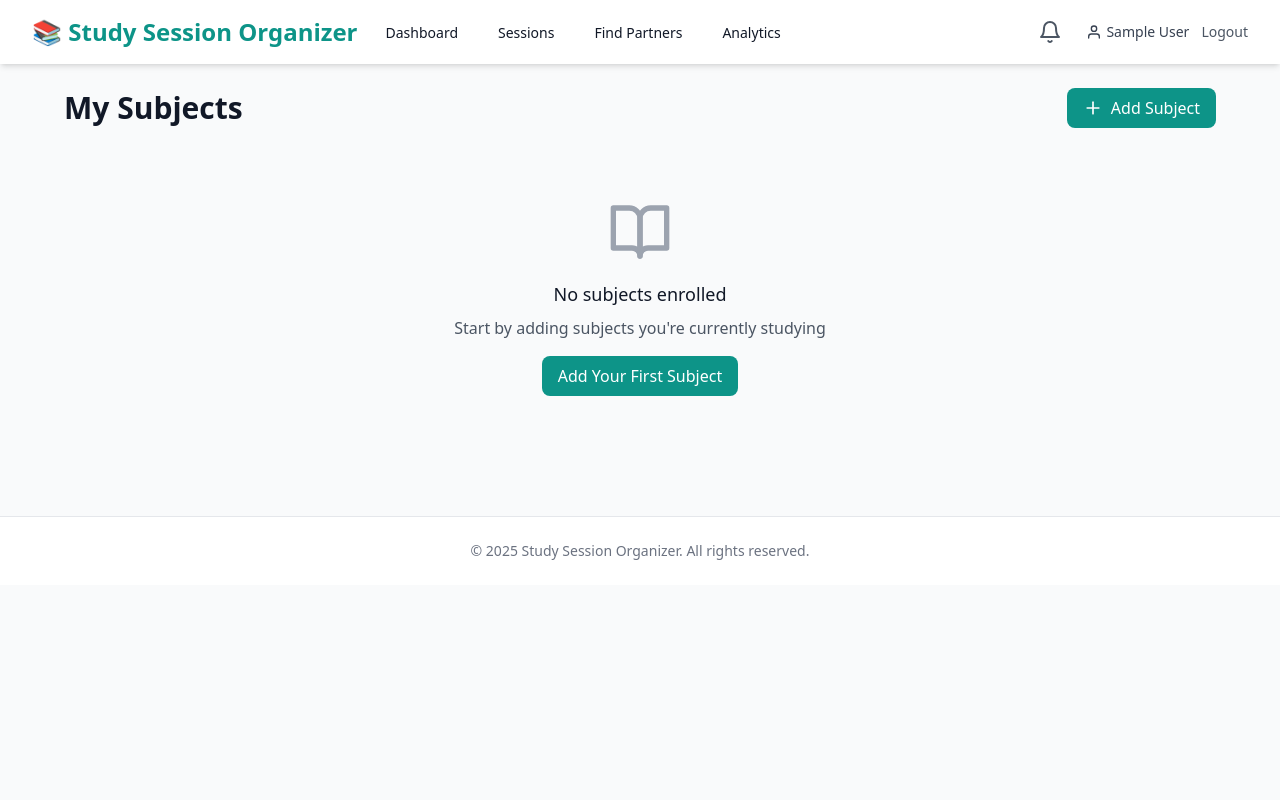
After one commit to SpaceCypher/Study-Session-Organizer, a Flask app: page /profile/subjects in a window 1280 px wide. The commit adds this page. Run offline with Flask 3, Linux system fonts and the light colour scheme; the visitor is signed in with stand-in values (Sample User, id 1); data that the repository does not hold is empty; some libraries are stand-ins or nearby versions.

Commit message:
feat: Complete Subject Management and Analytics Dashboard
- Subject Management System with full CRUD operations
- Analytics Dashboard with real-time statistics
- Fixed SUBJECT table column references
- Fixed analytics API endpoint routing
- Recreated GenerateSessionAnalytics procedure
- All core features now complete and functional

```diff
--- a/app.py
+++ b/app.py
@@ -39,6 +39,7 @@ from routes.partners import partners_bp
 from routes.notifications import notifications_bp
 from routes.analytics import analytics_bp
 from routes.profile import profile_bp
+from routes.subjects import subjects_bp
 
 app.register_blueprint(auth_bp)
 app.register_blueprint(dashboard_bp)
@@ -47,6 +48,7 @@ app.register_blueprint(partners_bp)
 app.register_blueprint(notifications_bp)
 app.register_blueprint(analytics_bp)
 app.register_blueprint(profile_bp)
+app.register_blueprint(subjects_bp)
 
 
 @app.route('/')
--- a/database/schema_reference.py
+++ b/database/schema_reference.py
@@ -34,7 +34,7 @@ COLUMNS = {
 
     'SESSION_PARTICIPANT': ['participant_id', 'session_id', 'student_id', 'role', 'joined_date'],
 
-    'SUBJECT': ['subject_id', 'subject_name', 'subject_code', 'credits', 'difficulty_level'],
+    'SUBJECT': ['subject_id', 'subject_name', 'subject_code', 'department', 'credit_hours', 'difficulty_level', 'description'],
 
     'LOCATION': ['location_id', 'building', 'room_number', 'capacity', 'accessibility', 'available_hours'],
 
--- /dev/null
+++ b/routes/subjects.py
@@ -0,0 +1,190 @@
+"""Subject management routes"""
+from flask import Blueprint, render_template, jsonify, session, request
+from database.db_manager import DatabaseManager
+from config import Config
+from utils.auth_helpers import login_required
+
+subjects_bp = Blueprint('subjects', __name__)
+
+
+@subjects_bp.route('/profile/subjects')
+@login_required
+def manage_subjects():
+    """Display subject management page"""
+    return render_template('profile/subjects.html')
+
+
+@subjects_bp.route('/api/profile/subjects')
+@login_required
+def get_user_subjects():
+    """Get all subjects for current user"""
+    user_id = session.get('user_id')
+
+    with DatabaseManager(Config.DB_CONFIG) as db:
+        query = """
+            SELECT
+                ss.subject_id,
+                s.subject_name,
+                s.subject_code,
+                s.credit_hours,
+                ss.proficiency_level,
+                ss.can_teach,
+                ss.needs_help,
+                ss.current_grade,
+                ss.enrolled_date
+            FROM STUDENT_SUBJECT ss
+            JOIN SUBJECT s ON ss.subject_id = s.subject_id
+            WHERE ss.student_id = %s
+            ORDER BY s.subject_name
+        """
+        subjects = db.execute_query(query, (user_id,))
+
+        return jsonify({'success': True, 'data': subjects or []})
+
+
+@subjects_bp.route('/api/subjects/available')
+@login_required
+def get_available_subjects():
+    """Get subjects not yet enrolled by user"""
+    user_id = session.get('user_id')
+
+    with DatabaseManager(Config.DB_CONFIG) as db:
+        query = """
+            SELECT
+                s.subject_id,
+                s.subject_name,
+                s.subject_code,
+                s.credit_hours,
+                s.difficulty_level
+            FROM SUBJECT s
+            WHERE s.subject_id NOT IN (
+                SELECT subject_id
+                FROM STUDENT_SUBJECT
+                WHERE student_id = %s
+            )
+            ORDER BY s.subject_name
+        """
+        subjects = db.execute_query(query, (user_id,))
+
+        return jsonify({'success': True, 'data': subjects or []})
+
+
+@subjects_bp.route('/api/profile/subjects', methods=['POST'])
+@login_required
+def add_subject():
+    """Add a subject for the user"""
+    user_id = session.get('user_id')
+    data = request.get_json()
+
+    subject_id = data.get('subject_id')
+    proficiency_level = data.get('proficiency_level', 'Beginner')
+    can_teach = data.get('can_teach', False)
+    needs_help = data.get('needs_help', True)
+    current_grade = data.get('current_grade')
+
+    # Validation
+    if not subject_id:
+        return jsonify({'success': False, 'message': 'Subject is required'}), 400
+
+    if proficiency_level not in ['Beginner', 'Intermediate', 'Advanced', 'Expert']:
+        return jsonify({'success': False, 'message': 'Invalid proficiency level'}), 400
+
+    with DatabaseManager(Config.DB_CONFIG) as db:
+        try:
+            # Check if already enrolled
+            check_query = "SELECT 1 FROM STUDENT_SUBJECT WHERE student_id = %s AND subject_id = %s"
+            existing = db.execute_query(check_query, (user_id, subject_id))
+
+            if existing:
+                return jsonify({'success': False, 'message': 'Already enrolled in this subject'}), 400
+
+            # Insert new subject
+            insert_query = """
+                INSERT INTO STUDENT_SUBJECT
+                (student_id, subject_id, proficiency_level, can_teach, needs_help, current_grade, enrolled_date)
+                VALUES (%s, %s, %s, %s, %s, %s, CURDATE())
+            """
+            db.execute_update(insert_query, (user_id, subject_id, proficiency_level, can_teach, needs_help, current_grade))
+
+            return jsonify({'success': True, 'message': 'Subject added successfully'})
+
+        except Exception as e:
+            return jsonify({'success': False, 'message': str(e)}), 500
+
+
+@subjects_bp.route('/api/profile/subjects/<int:subject_id>', methods=['PUT'])
+@login_required
+def update_subject(subject_id):
+    """Update subject proficiency and preferences"""
+    user_id = session.get('user_id')
+    data = request.get_json()
+
+    proficiency_level = data.get('proficiency_level')
+    can_teach = data.get('can_teach')
+    needs_help = data.get('needs_help')
+    current_grade = data.get('current_grade')
+
+    # Validation
+    if proficiency_level and proficiency_level not in ['Beginner', 'Intermediate', 'Advanced', 'Expert']:
+        return jsonify({'success': False, 'message': 'Invalid proficiency level'}), 400
+
+    with DatabaseManager(Config.DB_CONFIG) as db:
+        try:
+            # Build update query dynamically
+            updates = []
+            params = []
+
+            if proficiency_level is not None:
+                updates.append("proficiency_level = %s")
+                params.append(proficiency_level)
+
+            if can_teach is not None:
+                updates.append("can_teach = %s")
+                params.append(can_teach)
+
+            if needs_help is not None:
+                updates.append("needs_help = %s")
+                params.append(needs_help)
+
+            if current_grade is not None:
+                updates.append("current_grade = %s")
+                params.append(current_grade)
+
+            if not updates:
+                return jsonify({'success': False, 'message': 'No updates provided'}), 400
+
+            # Add WHERE conditions to params
+            params.extend([user_id, subject_id])
+
+            update_query = f"""
+                UPDATE STUDENT_SUBJECT
+                SET {', '.join(updates)}
+                WHERE student_id = %s AND subject_id = %s
+            """
+
+            db.execute_update(update_query, tuple(params))
+
+            return jsonify({'success': True, 'message': 'Subject updated successfully'})
+
+        except Exception as e:
+            return jsonify({'success': False, 'message': str(e)}), 500
+
+
+@subjects_bp.route('/api/profile/subjects/<int:subject_id>', methods=['DELETE'])
+@login_required
+def remove_subject(subject_id):
+    """Remove a subject from user's enrollment"""
+    user_id = session.get('user_id')
+
+    with DatabaseManager(Config.DB_CONFIG) as db:
+        try:
+            delete_query = """
+                DELETE FROM STUDENT_SUBJECT
+                WHERE student_id = %s AND subject_id = %s
+            """
+            db.execute_update(delete_query, (user_id, subject_id))
+
+            return jsonify({'success': True, 'message': 'Subject removed successfully'})
+
+        except Exception as e:
+            return jsonify({'success': False, 'message': str(e)}), 500
--- /dev/null
+++ b/templates/profile/subjects.html
@@ -0,0 +1,347 @@
+{% extends "base.html" %}
+
+{% block title %}Manage Subjects - Study Session Organizer{% endblock %}
+
+{% block content %}
+<div class="max-w-6xl mx-auto">
+    <div class="flex items-center justify-between mb-6">
+        <h1 class="text-3xl font-bold text-gray-900">My Subjects</h1>
+        <button onclick="showAddSubjectModal()" class="bg-teal-600 text-white px-4 py-2 rounded-lg hover:bg-teal-700 transition duration-200 flex items-center gap-2">
+            <i data-feather="plus" class="w-5 h-5"></i>
+            Add Subject
+        </button>
+    </div>
+
+    <!-- Enrolled Subjects -->
+    <div id="subjects-container" class="grid grid-cols-1 md:grid-cols-2 lg:grid-cols-3 gap-6">
+        <!-- Loading state -->
+        <div class="col-span-full text-center py-12 text-gray-500">
+            <div class="animate-pulse">Loading subjects...</div>
+        </div>
+    </div>
+
+    <!-- Empty state -->
+    <div id="empty-state" class="hidden col-span-full text-center py-12">
+        <i data-feather="book-open" class="mx-auto text-gray-400 mb-4" style="width: 64px; height: 64px;"></i>
+        <h3 class="text-lg font-medium text-gray-900 mb-2">No subjects enrolled</h3>
+        <p class="text-gray-600 mb-4">Start by adding subjects you're currently studying</p>
+        <button onclick="showAddSubjectModal()" class="bg-teal-600 text-white px-4 py-2 rounded-lg hover:bg-teal-700 transition duration-200">
+            Add Your First Subject
+        </button>
+    </div>
+</div>
+
+<!-- Add Subject Modal -->
+<div id="add-subject-modal" class="hidden fixed inset-0 bg-black bg-opacity-50 flex items-center justify-center z-50">
+    <div class="bg-white rounded-lg shadow-xl max-w-md w-full mx-4">
+        <div class="p-6">
+            <div class="flex items-center justify-between mb-4">
+                <h2 class="text-2xl font-bold text-gray-900">Add Subject</h2>
+                <button onclick="closeAddSubjectModal()" class="text-gray-400 hover:text-gray-600">
+                    <i data-feather="x" class="w-6 h-6"></i>
+                </button>
+            </div>
+
+            <form id="add-subject-form" class="space-y-4">
+                <div>
+                    <label class="block text-sm font-medium text-gray-700 mb-2">Subject *</label>
+                    <select id="new-subject-id" required class="w-full px-3 py-2 border border-gray-300 rounded-lg focus:ring-2 focus:ring-teal-500 focus:border-transparent">
+                        <option value="">Select a subject</option>
+                    </select>
+                </div>
+
+                <div>
+                    <label class="block text-sm font-medium text-gray-700 mb-2">Proficiency Level *</label>
+                    <select id="new-proficiency" required class="w-full px-3 py-2 border border-gray-300 rounded-lg focus:ring-2 focus:ring-teal-500 focus:border-transparent">
+                        <option value="Beginner">Beginner</option>
+                        <option value="Intermediate">Intermediate</option>
+                        <option value="Advanced">Advanced</option>
+                        <option value="Expert">Expert</option>
+                    </select>
+                </div>
+
+                <div>
+                    <label class="block text-sm font-medium text-gray-700 mb-2">Current Grade (Optional)</label>
+                    <input type="text" id="new-grade" placeholder="e.g., A, B+, 85%" class="w-full px-3 py-2 border border-gray-300 rounded-lg focus:ring-2 focus:ring-teal-500 focus:border-transparent">
+                </div>
+
+                <div class="space-y-2">
+                    <label class="flex items-center">
+                        <input type="checkbox" id="new-can-teach" class="w-4 h-4 text-teal-600 border-gray-300 rounded focus:ring-teal-500">
+                        <span class="ml-2 text-sm text-gray-700">I can teach this subject</span>
+                    </label>
+                    <label class="flex items-center">
+                        <input type="checkbox" id="new-needs-help" checked class="w-4 h-4 text-teal-600 border-gray-300 rounded focus:ring-teal-500">
+                        <span class="ml-2 text-sm text-gray-700">I need help with this subject</span>
+                    </label>
+                </div>
+
+                <div class="flex gap-3 pt-4">
+                    <button type="button" onclick="closeAddSubjectModal()" class="flex-1 px-4 py-2 border border-gray-300 rounded-lg text-gray-700 hover:bg-gray-50 transition duration-200">
+                        Cancel
+                    </button>
+                    <button type="submit" class="flex-1 bg-teal-600 text-white px-4 py-2 rounded-lg hover:bg-teal-700 transition duration-200">
+                        Add Subject
+                    </button>
+                </div>
+            </form>
+        </div>
+    </div>
+</div>
+
+<!-- Edit Subject Modal -->
+<div id="edit-subject-modal" class="hidden fixed inset-0 bg-black bg-opacity-50 flex items-center justify-center z-50">
+    <div class="bg-white rounded-lg shadow-xl max-w-md w-full mx-4">
+        <div class="p-6">
+            <div class="flex items-center justify-between mb-4">
+                <h2 class="text-2xl font-bold text-gray-900">Edit Subject</h2>
+                <button onclick="closeEditSubjectModal()" class="text-gray-400 hover:text-gray-600">
+                    <i data-feather="x" class="w-6 h-6"></i>
+                </button>
+            </div>
+
+            <form id="edit-subject-form" class="space-y-4">
+                <input type="hidden" id="edit-subject-id">
+
+                <div>
+                    <label class="block text-sm font-medium text-gray-700 mb-2">Subject Name</label>
+                    <input type="text" id="edit-subject-name" readonly class="w-full px-3 py-2 border border-gray-300 rounded-lg bg-gray-50">
+                </div>
+
+                <div>
+                    <label class="block text-sm font-medium text-gray-700 mb-2">Proficiency Level *</label>
+                    <select id="edit-proficiency" required class="w-full px-3 py-2 border border-gray-300 rounded-lg focus:ring-2 focus:ring-teal-500 focus:border-transparent">
+                        <option value="Beginner">Beginner</option>
+                        <option value="Intermediate">Intermediate</option>
+                        <option value="Advanced">Advanced</option>
+                        <option value="Expert">Expert</option>
+                    </select>
+                </div>
+
+                <div>
+                    <label class="block text-sm font-medium text-gray-700 mb-2">Current Grade (Optional)</label>
+                    <input type="text" id="edit-grade" placeholder="e.g., A, B+, 85%" class="w-full px-3 py-2 border border-gray-300 rounded-lg focus:ring-2 focus:ring-teal-500 focus:border-transparent">
+                </div>
+
+                <div class="space-y-2">
+                    <label class="flex items-center">
+                        <input type="checkbox" id="edit-can-teach" class="w-4 h-4 text-teal-600 border-gray-300 rounded focus:ring-teal-500">
+                        <span class="ml-2 text-sm text-gray-700">I can teach this subject</span>
+                    </label>
+                    <label class="flex items-center">
+                        <input type="checkbox" id="edit-needs-help" class="w-4 h-4 text-teal-600 border-gray-300 rounded focus:ring-teal-500">
+                        <span class="ml-2 text-sm text-gray-700">I need help with this subject</span>
+                    </label>
+                </div>
+
+                <div class="flex gap-3 pt-4">
+                    <button type="button" onclick="closeEditSubjectModal()" class="flex-1 px-4 py-2 border border-gray-300 rounded-lg text-gray-700 hover:bg-gray-50 transition duration-200">
+                        Cancel
+                    </button>
+                    <button type="submit" class="flex-1 bg-teal-600 text-white px-4 py-2 rounded-lg hover:bg-teal-700 transition duration-200">
+                        Save Changes
+                    </button>
+                </div>
+            </form>
+        </div>
+    </div>
+</div>
+
+<script>
+let currentSubjects = [];
+
+document.addEventListener('DOMContentLoaded', () => {
+    loadSubjects();
+    document.getElementById('add-subject-form').addEventListener('submit', handleAddSubject);
+    document.getElementById('edit-subject-form').addEventListener('submit', handleEditSubject);
+});
+
+async function loadSubjects() {
+    const container = document.getElementById('subjects-container');
+    const emptyState = document.getElementById('empty-state');
+
+    try {
+        const data = await apiCall('/profile/subjects');
+        currentSubjects = data.data;
+
+        if (currentSubjects.length === 0) {
+            container.innerHTML = '';
+            emptyState.classList.remove('hidden');
+            feather.replace();
+            return;
+        }
+
+        emptyState.classList.add('hidden');
+        container.innerHTML = currentSubjects.map(subject => `
+            <div class="bg-white rounded-lg shadow-sm border border-gray-200 p-6 hover:shadow-md transition duration-200">
+                <div class="flex items-start justify-between mb-4">
+                    <div class="flex-1">
+                        <h3 class="font-semibold text-lg text-gray-900">${subject.subject_name}</h3>
+                        <p class="text-sm text-gray-600">${subject.subject_code}</p>
+                    </div>
+                    <div class="flex gap-2">
+                        <button onclick="editSubject(${subject.subject_id})" class="text-gray-600 hover:text-teal-600 transition duration-200" title="Edit">
+                            <i data-feather="edit-2" class="w-5 h-5"></i>
+                        </button>
+                        <button onclick="deleteSubject(${subject.subject_id}, '${subject.subject_name}')" class="text-gray-600 hover:text-red-600 transition duration-200" title="Remove">
+                            <i data-feather="trash-2" class="w-5 h-5"></i>
+                        </button>
+                    </div>
+                </div>
+
+                <div class="space-y-3">
+                    <div class="flex items-center justify-between">
+                        <span class="text-sm text-gray-600">Proficiency:</span>
+                        <span class="px-3 py-1 text-xs font-medium rounded ${getProficiencyColor(subject.proficiency_level)}">
+                            ${subject.proficiency_level}
+                        </span>
+                    </div>
+
+                    ${subject.current_grade ? `
+                        <div class="flex items-center justify-between">
+                            <span class="text-sm text-gray-600">Grade:</span>
+                            <span class="text-sm font-medium text-gray-900">${subject.current_grade}</span>
+                        </div>
+                    ` : ''}
+
+                    <div class="flex flex-wrap gap-2 pt-2">
+                        ${subject.can_teach ? '<span class="px-2 py-1 text-xs font-medium rounded bg-purple-100 text-purple-800">Can Teach</span>' : ''}
+                        ${subject.needs_help ? '<span class="px-2 py-1 text-xs font-medium rounded bg-blue-100 text-blue-800">Needs Help</span>' : ''}
+                    </div>
+
+                    ${subject.enrolled_date ? `
+                        <p class="text-xs text-gray-500 pt-2">
+                            Enrolled: ${formatDate(subject.enrolled_date)}
+                        </p>
+                    ` : ''}
+                </div>
+            </div>
+        `).join('');
+
+        feather.replace();
+
+    } catch (error) {
+        console.error('Failed to load subjects:', error);
+        container.innerHTML = `
+            <div class="col-span-full text-center py-12 text-red-500">
+                <p>Failed to load subjects. Please try again.</p>
+            </div>
+        `;
+    }
+}
+
+async function showAddSubjectModal() {
+    const modal = document.getElementById('add-subject-modal');
+    const select = document.getElementById('new-subject-id');
+
+    // Load available subjects
+    try {
+        const data = await apiCall('/subjects/available');
+        select.innerHTML = '<option value="">Select a subject</option>' +
+            data.data.map(s => `<option value="${s.subject_id}">${s.subject_name} (${s.subject_code})</option>`).join('');
+
+        if (data.data.length === 0) {
+            select.innerHTML = '<option value="">All subjects enrolled</option>';
+            select.disabled = true;
+            showToast('You are already enrolled in all available subjects', 'info');
+            return;
+        }
+
+        modal.classList.remove('hidden');
+        feather.replace();
+    } catch (error) {
+        showToast('Failed to load available subjects', 'error');
+    }
+}
+
+function closeAddSubjectModal() {
+    document.getElementById('add-subject-modal').classList.add('hidden');
+    document.getElementById('add-subject-form').reset();
+}
+
+async function handleAddSubject(e) {
+    e.preventDefault();
+
+    const formData = {
+        subject_id: parseInt(document.getElementById('new-subject-id').value),
+        proficiency_level: document.getElementById('new-proficiency').value,
+        current_grade: document.getElementById('new-grade').value || null,
+        can_teach: document.getElementById('new-can-teach').checked,
+        needs_help: document.getElementById('new-needs-help').checked
+    };
+
+    try {
+        await apiCall('/profile/subjects', 'POST', formData);
+        showToast('Subject added successfully!', 'success');
+        closeAddSubjectModal();
+        loadSubjects();
+    } catch (error) {
+        showToast(error.message || 'Failed to add subject', 'error');
+    }
+}
+
+function editSubject(subjectId) {
+    const subject = currentSubjects.find(s => s.subject_id === subjectId);
+    if (!subject) return;
+
+    document.getElementById('edit-subject-id').value = subject.subject_id;
+    document.getElementById('edit-subject-name').value = `${subject.subject_name} (${subject.subject_code})`;
+    document.getElementById('edit-proficiency').value = subject.proficiency_level;
+    document.getElementById('edit-grade').value = subject.current_grade || '';
+    document.getElementById('edit-can-teach').checked = subject.can_teach === 1;
+    document.getElementById('edit-needs-help').checked = subject.needs_help === 1;
+
+    document.getElementById('edit-subject-modal').classList.remove('hidden');
+    feather.replace();
+}
+
+function closeEditSubjectModal() {
+    document.getElementById('edit-subject-modal').classList.add('hidden');
+}
+
+async function handleEditSubject(e) {
+    e.preventDefault();
+
+    const subjectId = document.getElementById('edit-subject-id').value;
+    const formData = {
+        proficiency_level: document.getElementById('edit-proficiency').value,
+        current_grade: document.getElementById('edit-grade').value || null,
+        can_teach: document.getElementById('edit-can-teach').checked,
+        needs_help: document.getElementById('edit-needs-help').checked
+    };
+
+    try {
+        await apiCall(`/profile/subjects/${subjectId}`, 'PUT', formData);
+        showToast('Subject updated successfully!', 'success');
+        closeEditSubjectModal();
+        loadSubjects();
+    } catch (error) {
+        showToast(error.message || 'Failed to update subject', 'error');
+    }
+}
+
+async function deleteSubject(subjectId, subjectName) {
+    if (!confirm(`Are you sure you want to remove "${subjectName}" from your subjects?`)) {
+        return;
+    }
+
+    try {
+        await apiCall(`/profile/subjects/${subjectId}`, 'DELETE');
+        showToast('Subject removed successfully', 'success');
+        loadSubjects();
+    } catch (error) {
+        showToast(error.message || 'Failed to remove subject', 'error');
+    }
+}
+
+function getProficiencyColor(level) {
+    const colors = {
+        'Beginner': 'bg-blue-100 text-blue-800',
+        'Intermediate': 'bg-yellow-100 text-yellow-800',
+        'Advanced': 'bg-orange-100 text-orange-800',
+        'Expert': 'bg-red-100 text-red-800'
+    };
+    return colors[level] || 'bg-gray-100 text-gray-800';
+}
+</script>
+{% endblock %}
--- a/templates/profile/view.html
+++ b/templates/profile/view.html
@@ -39,9 +39,13 @@ async function loadProfile() {
                             <p class="text-teal-100">GPA: ${profile.gpa ? parseFloat(profile.gpa).toFixed(2) : 'N/A'}/10.0</p>
                         </div>
                         ${isOwn ? `
-                            <div class="flex gap-3">
+                            <div class="flex flex-wrap gap-3">
                                 <a href="/profile/edit" class="bg-white text-teal-600 px-6 py-2 rounded-lg hover:bg-teal-50 transition duration-200 font-medium">
                                     Edit Profile
+                                </a>
+                                <a href="/profile/subjects" class="bg-white text-teal-600 px-6 py-2 rounded-lg hover:bg-teal-50 transition duration-200 font-medium flex items-center gap-2">
+                                    <i data-feather="book" class="w-4 h-4"></i>
+                                    Subjects
                                 </a>
                                 <a href="/profile/availability" class="bg-white text-teal-600 px-6 py-2 rounded-lg hover:bg-teal-50 transition duration-200 font-medium flex items-center gap-2">
                                     <i data-feather="calendar" class="w-4 h-4"></i>
```
Also changed, not shown: templates/analytics/dashboard.html (+26 -12 lines), 3 other files.
